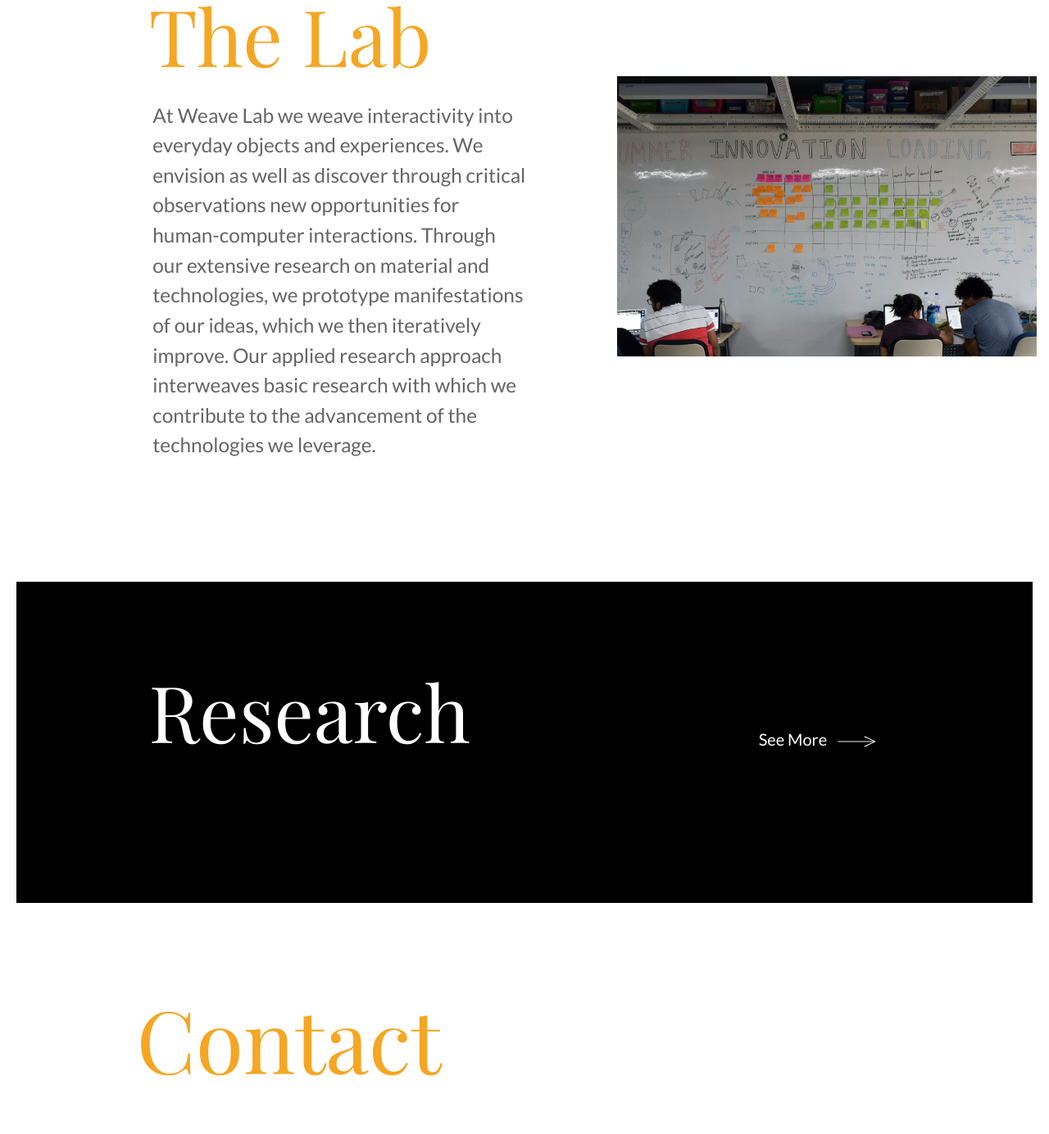
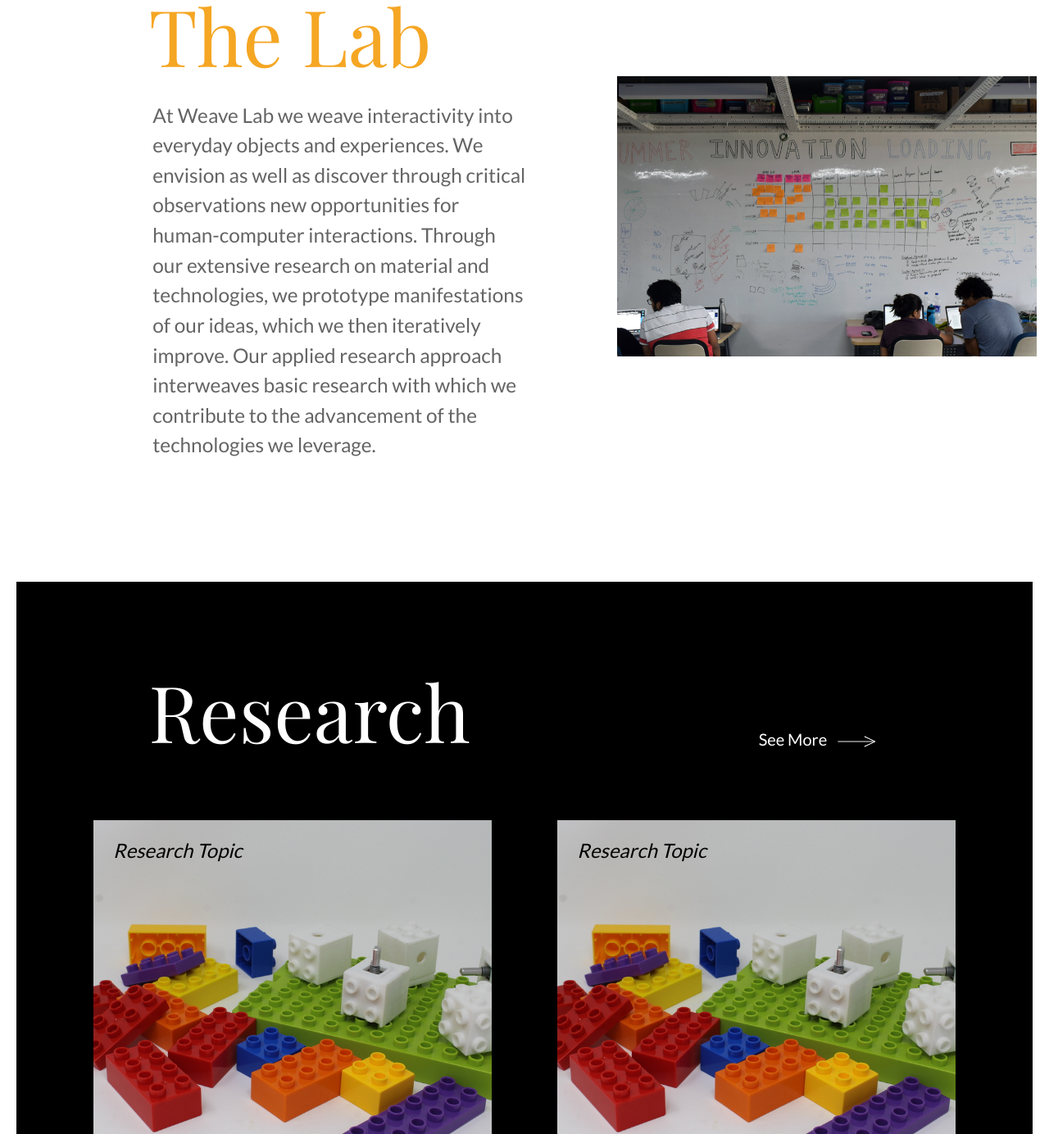
Before and after one commit to suyashagarwal01/weave-web, a Flask app: page / in a window 1280 px wide. Shown: the part 987-2371 px from the top of the page at 82% size. Run offline with Flask 2, Linux system fonts and the light colour scheme; some libraries are stand-ins or nearby versions; grey boxes are pictures that could not be loaded.

Commit message:
FINAL UPDATE. DO NOT CHANGE.

```diff
--- a/templates/index.html
+++ b/templates/index.html
@@ -1,22 +1,24 @@
 <!DOCTYPE html>
 <html lang="en">
 <head>
-  <meta charset="utf-8" />
+    <meta charset="utf-8"/>
     <meta http-equiv="X-UA-Compatible" content="IE=edge">
     <title>Weave Lab</title>
     <meta name="viewport" content="width=device-width, initial-scale=1, shrink-to-fit=no">
-  <script src="../static/jquery-3.2.1.slim.min.js" ></script>
-  <script src="../static/popper.min.js" ></script>
-  <script src="../static/bootstrap.min.js" ></script>
+    <script src="../static/jquery-3.2.1.slim.min.js"></script>
+    <script src="../static/popper.min.js"></script>
+    <script src="../static/bootstrap.min.js"></script>
 
-  <link rel="stylesheet" href="https://maxcdn.bootstrapcdn.com/bootstrap/4.0.0/css/bootstrap.min.css" integrity="sha384-Gn5384xqQ1aoWXA+058RXPxPg6fy4IWvTNh0E263XmFcJlSAwiGgFAW/dAiS6JXm" crossorigin="anonymous">
-  <link rel="stylesheet" href="https://use.fontawesome.com/releases/v5.6.3/css/all.css" integrity="sha384-UHRtZLI+pbxtHCWp1t77Bi1L4ZtiqrqD80Kn4Z8NTSRyMA2Fd33n5dQ8lWUE00s/" crossorigin="anonymous">
-  <link rel="stylesheet" type="text/css" media="screen" href="../static/style.css" />
-  <link rel="stylesheet" type="text/css" media="screen" href="../static/media_style.css" />
+    <link rel="stylesheet" href="https://maxcdn.bootstrapcdn.com/bootstrap/4.0.0/css/bootstrap.min.css"
+          integrity="sha384-Gn5384xqQ1aoWXA+058RXPxPg6fy4IWvTNh0E263XmFcJlSAwiGgFAW/dAiS6JXm" crossorigin="anonymous">
+    <link rel="stylesheet" href="https://use.fontawesome.com/releases/v5.6.3/css/all.css"
+          integrity="sha384-UHRtZLI+pbxtHCWp1t77Bi1L4ZtiqrqD80Kn4Z8NTSRyMA2Fd33n5dQ8lWUE00s/" crossorigin="anonymous">
+    <link rel="stylesheet" type="text/css" media="screen" href="../static/style.css"/>
+    <link rel="stylesheet" type="text/css" media="screen" href="../static/media_style.css"/>
     <link href="https://fonts.googleapis.com/css?family=Lato|Playfair+Display" rel="stylesheet">
     <!-- <script src="../static/jquery.scrollify.js" ></script> -->
     <!-- <script src="../static/jquery.scrollTo.min.js" ></script> -->
-
+    <script src="../static/js/main.js"></script>
     <!-- <script src="main.js"></script> -->
 </head>
 
@@ -24,7 +26,8 @@
 <header>
     <nav class="navbar navbar-expand-lg navbar-dark fixed-top" id="menu">
         <a class="navbar-brand" href="#home"><img src="../static/logo.png" class="logo"></a>
-        <button class="navbar-toggler collapsed" type="button" data-toggle="collapse" data-target="#navbarNav" aria-controls="navbarNav" aria-expanded="false" aria-label="Toggle navigation">
+        <button class="navbar-toggler collapsed" type="button" data-toggle="collapse" data-target="#navbarNav"
+                aria-controls="navbarNav" aria-expanded="false" aria-label="Toggle navigation">
             <!-- <span class="navbar-toggler-icon"></span> -->
             <span class="icon-bar"></span>
             <span class="icon-bar"></span>
@@ -35,19 +38,19 @@
         <div class="collapse navbar-collapse" id="navbarNav">
             <ul class="navbar-nav  ml-auto">
                 <li class="nav-item">
-                    <a class="nav-link" href="#about" >About</a>
+                    <a class="nav-link" href="#about">About</a>
                 </li>
                 <li class="nav-item">
-                    <a class="nav-link" href="../templates/research.html" >Research</a>
+                    <a class="nav-link" href="../templates/research.html">Research</a>
                 </li>
                 <li class="nav-item">
-                    <a class="nav-link" href="../templates/team.html" >Team</a>
+                    <a class="nav-link" href="../templates/team.html">Team</a>
                 </li>
                 <li class="nav-item">
-                    <a class="nav-link" href="#">Join Us</a>
+                    <a class="nav-link" href="../templates/joinus.html">Join Us</a>
                 </li>
                 <li class="nav-item">
-                    <a class="nav-link" href="#" >Contact</a>
+                    <a class="nav-link" href="">Contact</a>
                 </li>
             </ul>
         </div>
@@ -56,17 +59,17 @@
 
 <!-- landing page -->
 <section class="scrollx home" data-section-name="home" id="home">
-<div class="jumbotron jumbotron-fluid bg_video"  >
+    <div class="jumbotron jumbotron-fluid bg_video">
         <video playsinline autoplay muted loop>
             <source src="../static/final.webm" type="video/webm">
         </video>
 
         <div class="container weave_logo justify-content-center align-items-center">
-      <img class="img-fluid" src="../static/WeaveLab.png" alt="" />
+            <img class="img-fluid" src="../static/WeaveLab.png" alt=""/>
         </div>
 
         <div class="container-fluid scrollDown justify-content-center">
-            <a href="#about"> <img class="img-fluid" src="../static/down_arrow.svg" alt="" /> </a>
+            <a href="#about"> <img class="img-fluid" src="../static/down_arrow.svg" alt=""/> </a>
         </div>
 
         <ul class="container social_media">
@@ -75,7 +78,7 @@
         </ul>
 
         <div class="container iiitd_logo">
-        <a  href="https://www.iiitd.ac.in/"><img class="img-fluid" src="../static/iiitd.png" alt="" /> </a>
+            <a href="https://www.iiitd.ac.in/"><img class="img-fluid" src="../static/iiitd.png" alt=""/> </a>
         </div>
 
 
@@ -88,7 +91,11 @@
         <h1>About<br>The Lab</h1>
         <div class="row">
             <div class="col about-data">
-        <p>At Weave Lab we weave interactivity into everyday objects and experiences. We envision as well as discover through critical observations new opportunities for human-computer interactions. Through our extensive research on material and technologies, we prototype manifestations of our ideas, which we then iteratively improve. Our applied research approach interweaves basic research with which we contribute to the advancement of the technologies we leverage.
+                <p>At Weave Lab we weave interactivity into everyday objects and experiences. We envision as well as
+                    discover through critical observations new opportunities for human-computer interactions. Through
+                    our extensive research on material and technologies, we prototype manifestations of our ideas, which
+                    we then iteratively improve. Our applied research approach interweaves basic research with which we
+                    contribute to the advancement of the technologies we leverage.
                 </p>
                 <div id="carouselAbout" class=" carousel slide" data-ride="carousel">
                     <div class="carousel-inner">
@@ -113,9 +120,30 @@
                 <h1>Research</h1>
             </div>
             <div class="col-4" style="position: relative;">
-            <a href="#" class="see_more"><h5>See More<img src="../static/down_arrow.svg" style="transform: rotate(-90deg);padding-top: 50px;width:0.7em;"/></h5></a>
+                <a href="#" class="see_more"><h5>See More<img src="../static/down_arrow.svg"
+                                                              style="transform: rotate(-90deg);padding-top: 50px;width:0.7em;"/>
+                </h5></a>
             </div>
+        </div>
+        <div class="container">
+            <div class="row justify-content-center">
+                <div class="col-sm-6 col-lg-6 col-md-6 re_img">
+                    <a href="#">
+                        <img src="../static/img_1600_1024.jpg" alt="lego"/>
+                    </a>
+                    <h4><em>Research Topic</em></h4>
+                    <h3>Project topic</h3>
+                </div>
+                <div class="col-sm-6 col-lg-6 col-md-6 re_img">
+                    <a href="#">
+                        <img src="../static/img_1600_1024.jpg" alt="lego"/>
 
+                    </a>
+                    <h4><em>Research Topic</em></h4>
+                    <h3>Project topic</h3>
+                </div>
+            </div>
+        </div>
         <div class="row justify-content-center">
             <div class="col-12 justify-content-center mob_seeMore">
                 <div>
@@ -127,19 +155,10 @@
                     </a>
                 </div>
             </div>
-
-        </div>
-    </div>
-</div>
-<div class="row justify-content-center">
-    <div class="col-12 justify-content-center mob_seeMore" style="position: relative;">
-        <a href="#"><h5>See More<img src="../static/down_arrow.svg" style="transform: rotate(-90deg);padding-top: 50px;width:0.7em;"/></h5></a>
-    </div>
         </div>
     </div>
 </section>
-
-
+<!--&lt;!&ndash;-->
 <section id="contact">
     <div class="container-fluid contact">
         <h1>Contact</h1>
@@ -178,6 +197,5 @@
     </div>
 </section>
 
-<script src="../static/main.js" ></script>
 </body>
 </html>
```
Lines whose indentation alone changed are shown as unchanged.
